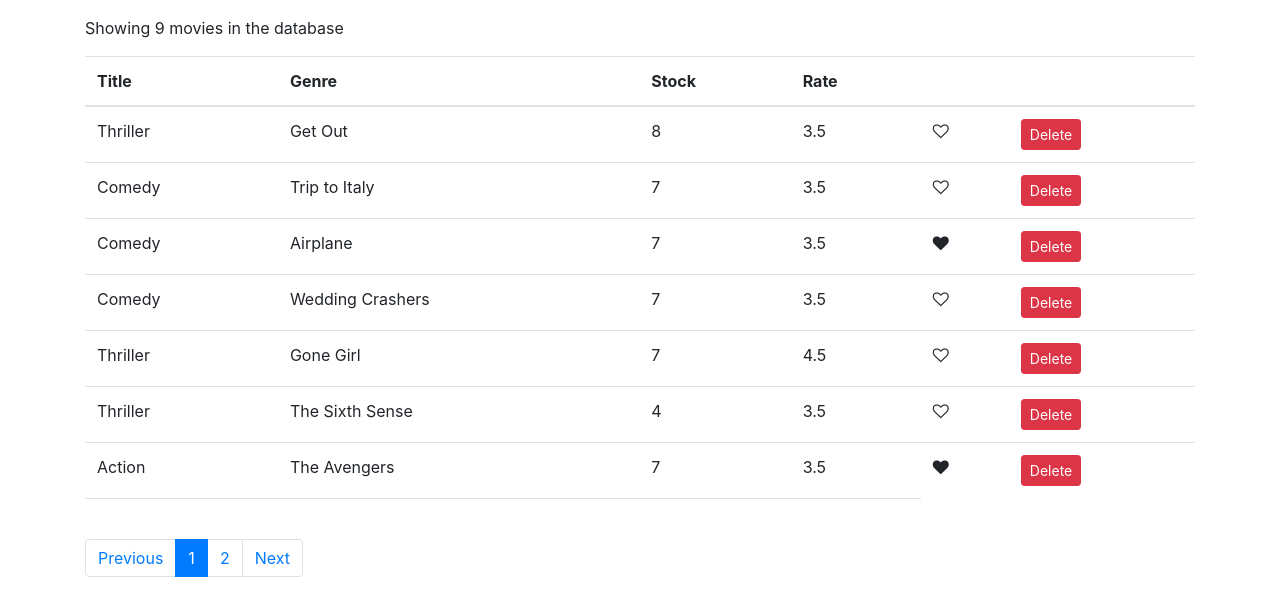
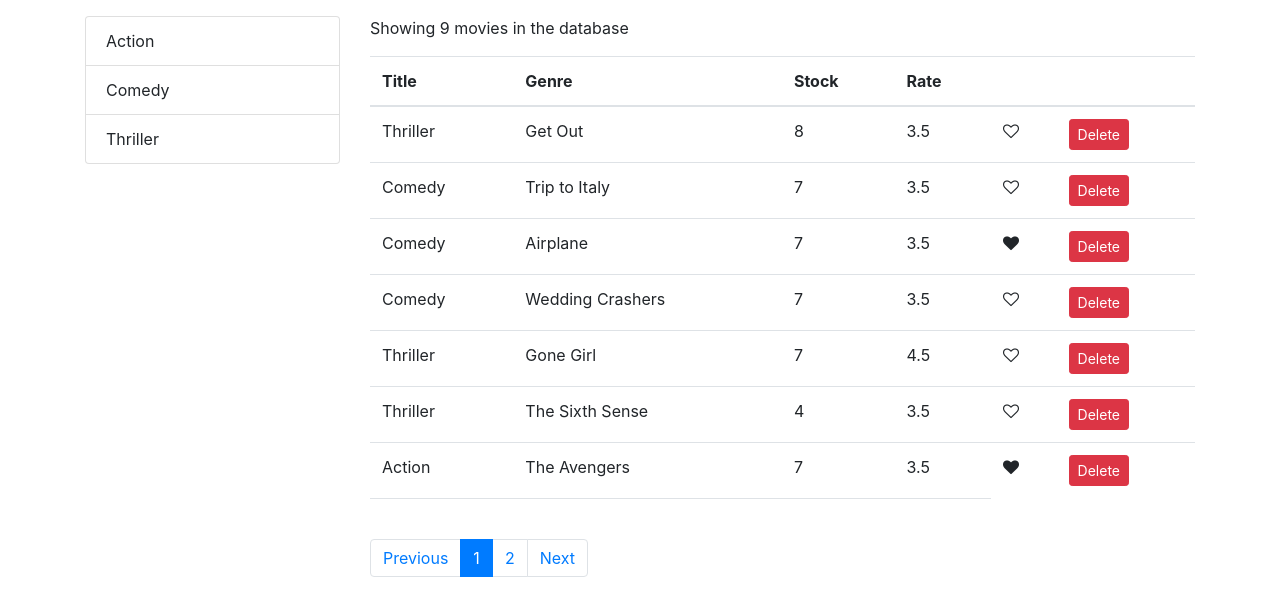
Before and after one commit to SpectralFergus/vidly, a React (Create React App) app: page / in a window 1280 px wide. Shown: the top 616 px of the page. Built offline with nearby package versions, Linux system fonts and the light colour scheme.

Commit message:
add ListGroup

```diff
--- /dev/null
+++ b/src/components/common/listGroup.jsx
@@ -0,0 +1,19 @@
+import React from "react";
+const ListGroup = (props) => {
+  const { items, onItemSelected, displayProp, valProp } = props;
+  return (
+    <ul className="list-group">
+      {items.map((item) => (
+        <li
+          onClick={() => onItemSelected(item)}
+          key={item[valProp]}
+          className="list-group-item"
+        >
+          {item[displayProp]}
+        </li>
+      ))}
+    </ul>
+  );
+};
+
+export default ListGroup;
--- a/src/components/movies.jsx
+++ b/src/components/movies.jsx
@@ -1,15 +1,22 @@
 import React, { Component } from "react";
 import { getMovies } from "../services/fakeMovieService";
+import { getGenres } from "../services/fakeGenreService";
 import { paginateMovies } from "../utils/paginate";
+import ListGroup from "./common/listGroup";
 import Like from "./common/like";
 import Pagination from "./common/pagination";
 
 class Movies extends Component {
   state = {
-    movies: getMovies(),
+    movies: [],
+    genres: [],
     currentPage: 1,
     itemPageLimit: 8,
   };
+
+  componentDidMount() {
+    this.setState({ movies: getMovies(), genres: getGenres() });
+  }
 
   handleDelete = (movie) => {
     const movies = this.state.movies.filter((m) => movie._id !== m._id);
@@ -27,6 +34,10 @@
   handlePageChange = (pageNumber) => {
     this.setState({ currentPage: pageNumber });
   };
+
+  handleGenreSelected = (genre) => {
+    console.log("genre selected:", genre);
+  };
   render() {
     const { length: moviesCount } = this.state.movies;
     const { currentPage, itemPageLimit, movies: allMovies } = this.state;
@@ -39,7 +50,16 @@
       itemPageLimit
     );
     return (
-      <>
+      <div className="row">
+        <div className="col-3">
+          <ListGroup
+            items={this.state.genres}
+            displayProp="name"
+            valProp="_id"
+            onItemSelected={this.handleGenreSelected}
+          />
+        </div>
+        <div className="col">
           <p>Showing {moviesCount} movies in the database</p>
           <table className="table">
             <thead>
@@ -89,7 +109,8 @@
             currentPage={currentPage}
             onPageChange={this.handlePageChange}
           />
-      </>
+        </div>
+      </div>
     );
   }
 }
```
Lines whose indentation alone changed are shown as unchanged.
